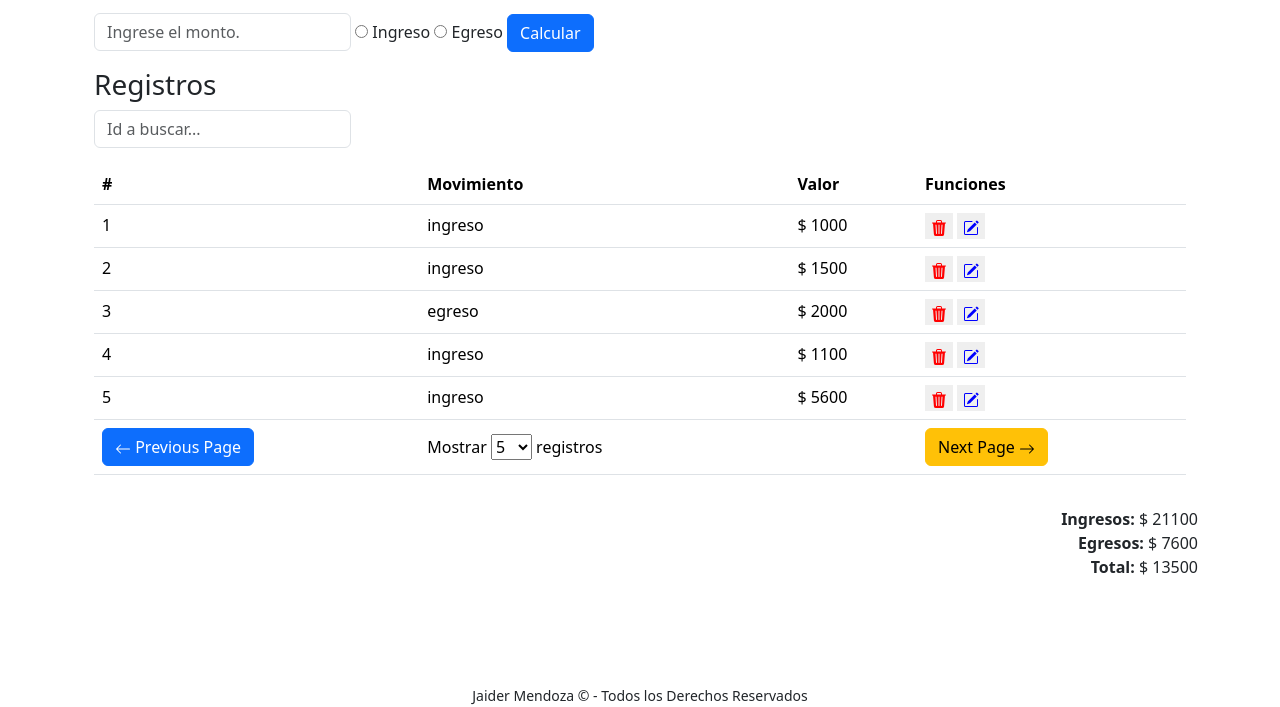
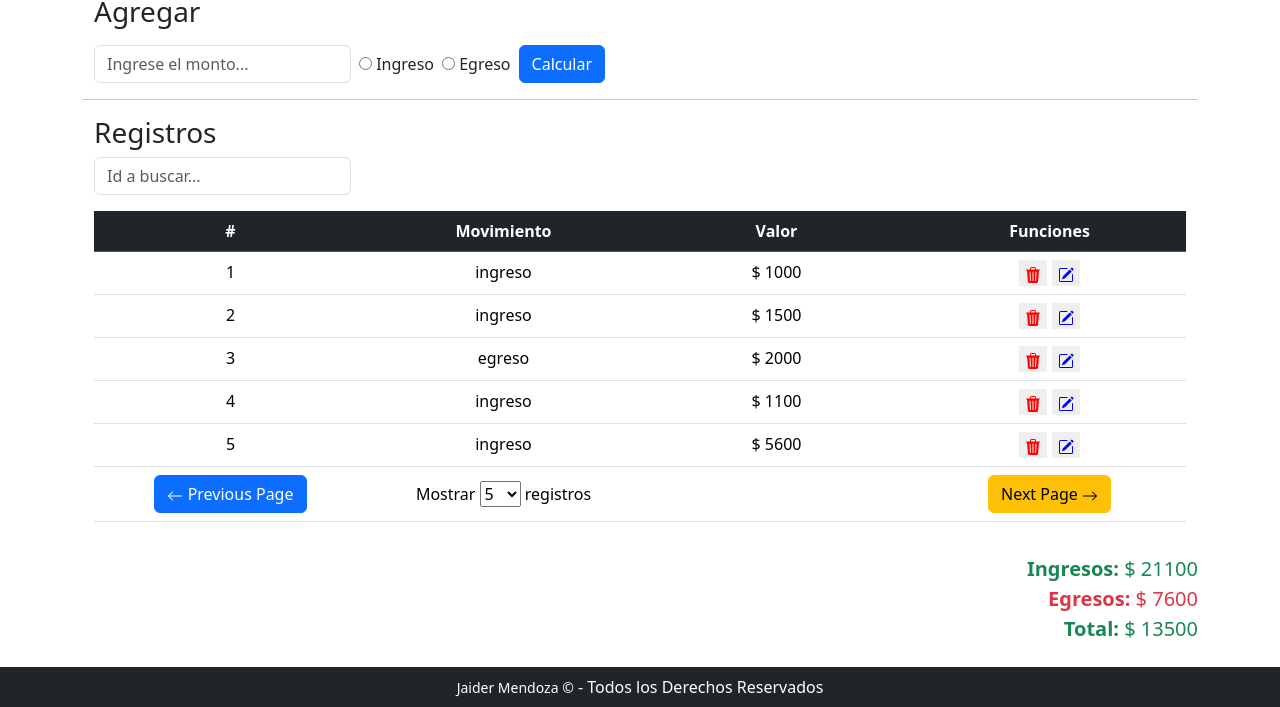
Before and after one commit to Dabrox02/presupuestoCasa, a website with bundled scripts: page index.html in a window 1280 px wide. Shown: the part 93-800 px from the top of the page. Built offline with nearby package versions, Linux system fonts and the light colour scheme; data requests are answered from the project's data file.

Commit message:
feat: :lipstick: improve general style

```diff
--- a/index.html
+++ b/index.html
@@ -15,23 +15,34 @@
 
 <body>
     <div class="container">
-        <main>
-            <h1 class="text-center">Presupuesto Casa</h1>
+        <main class="mb-5">
+            <div class="p-2">
+                <h1 class="text-center text-bg-dark p-2">Presupuesto Casa</h1>
+            </div>
             <div class="container-fluid">
                 <h3>Agregar</h3>
                 <div class="my-3">
-                    <form action="" id="frm-caja">
+                    <form action="" id="frm-caja"
+                        class="d-flex flex-column flex-sm-row align-items-sm-center column-gap-2 row-gap-2">
+                        <div>
                             <input type="number" class="form-control w-auto d-inline-block" name="valor"
-                            placeholder="Ingrese el monto." required>
+                                placeholder="Ingrese el monto..." required>
+                        </div>
+                        <div>
                             <input type="radio" id="radio_ingreso" name="caja" value="ingreso" required>
                             <label for="radio_ingreso">Ingreso</label>
+                        </div>
+                        <div>
                             <input type="radio" id="radio_egreso" name="caja" value="egreso" required>
                             <label for="radio_egreso">Egreso</label>
+                        </div>
+                        <div>
                             <input type="submit" value="Calcular" class="btn btn-primary">
+                        </div>
                     </form>
                 </div>
             </div>
-
+            <hr>
             <div class="container-fluid">
                 <h3>Registros</h3>
                 <input id="inp-search" class="form-control w-auto" type="number" name="buscar"
@@ -39,13 +50,13 @@
             </div>
 
             <div class="container-fluid py-3">
-                <table class="tabla-movimientos table table-hover">
+                <table class="tabla-movimientos table table-hover text-center">
                     <thead>
-                        <tr>
-                            <td class="fw-bold">#</td>
-                            <td class="fw-bold">Movimiento</td>
-                            <td class="fw-bold">Valor</td>
-                            <td class="fw-bold">Funciones</td>
+                        <tr class="table-dark">
+                            <td class="fw-bold col-2">#</td>
+                            <td class="fw-bold col-2">Movimiento</td>
+                            <td class="fw-bold col-2">Valor</td>
+                            <td class="fw-bold col-2">Funciones</td>
                         </tr>
                     </thead>
                     <tbody></tbody>
@@ -88,9 +99,9 @@
             </div>
 
             <div class="movimientos d-flex flex-row flex-wrap">
-                <span class="w-100 text-end"><b>Ingresos: </b><span id="ingresos"></span></span>
-                <span class="w-100 text-end"><b>Egresos: </b><span id="egresos"></span></span>
-                <span class="w-100 text-end"><b>Total: </b> <span id="total"></span></span>
+                <span class="w-100 text-end text-success fs-5"><b>Ingresos: </b><span id="ingresos"></span></span>
+                <span class="w-100 text-end text-danger fs-5"><b>Egresos: </b><span id="egresos"></span></span>
+                <span class="w-100 text-end fs-5"><b>Total: </b> <span id="total"></span></span>
             </div>
 
             <dialog id="modal-edit">
@@ -111,8 +122,8 @@
                 </form>
             </dialog>
         </main>
-        <footer class="fixed-bottom bottom-0 text-center">
-            <small>Jaider Mendoza &copy; - Todos los Derechos Reservados</small>
+        <footer class="fixed-bottom bottom-0 text-center text-bg-dark p-2">
+            <span><small>Jaider Mendoza &copy;</small> - Todos los Derechos Reservados</span>
         </footer>
     </div>
 </body>
--- a/main.js
+++ b/main.js
@@ -21,6 +21,7 @@ addEventListener("DOMContentLoaded", async (e) => {
     $("#ingresos").textContent = "$ " + (movimientos[0] ? movimientos[0] : "0");
     $("#egresos").textContent = "$ " + (movimientos[1] ? movimientos[1] : "0");
     $("#total").textContent = "$ " + (movimientos[2] ? movimientos[2] : "0");
+    $("#total").parentElement.classList.add(movimientos[2] != 0 ? movimientos[2] > 0 ? "text-success" : "text-danger" : "")
 })
 
 d.addEventListener("click", async (e) => {
@@ -108,8 +109,9 @@ d.addEventListener("input", async (e) => {
 d.addEventListener("change", async (e) => {
     if (e.target.matches("#limit-entries")) {
         ls.setItem("length-entries", e.target.value);
-        limiteRegistros(table_config, e.target.value);
+        limiteRegistros(table_config, Number(e.target.value));
         let filas = await (await fetch(URI)).json();
+        table_config.current_page = 1;
         mostrarPagina(filas, table_config.current_page, table_config.length);
     }
 })
```
Lines whose indentation alone changed are shown as unchanged.
